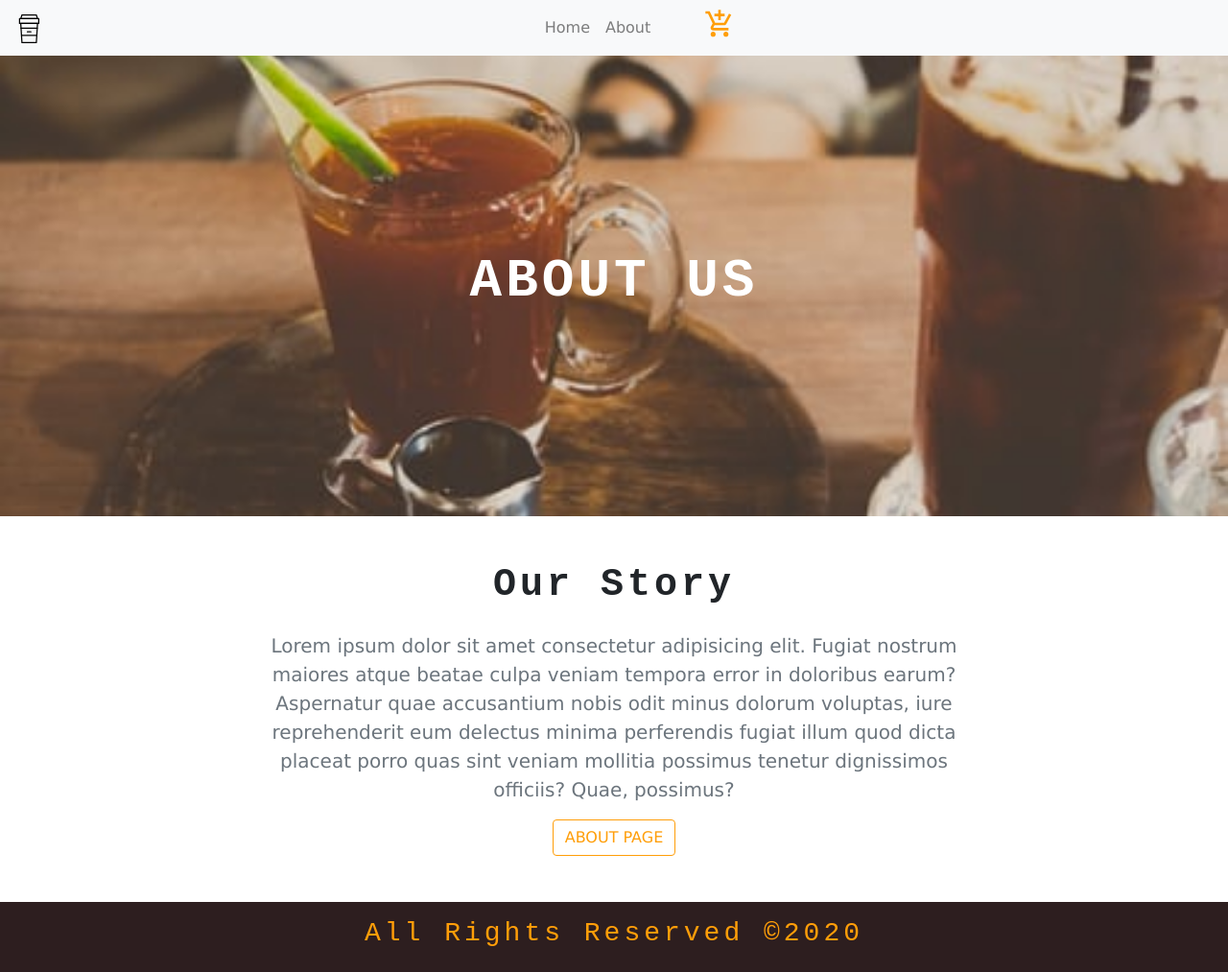
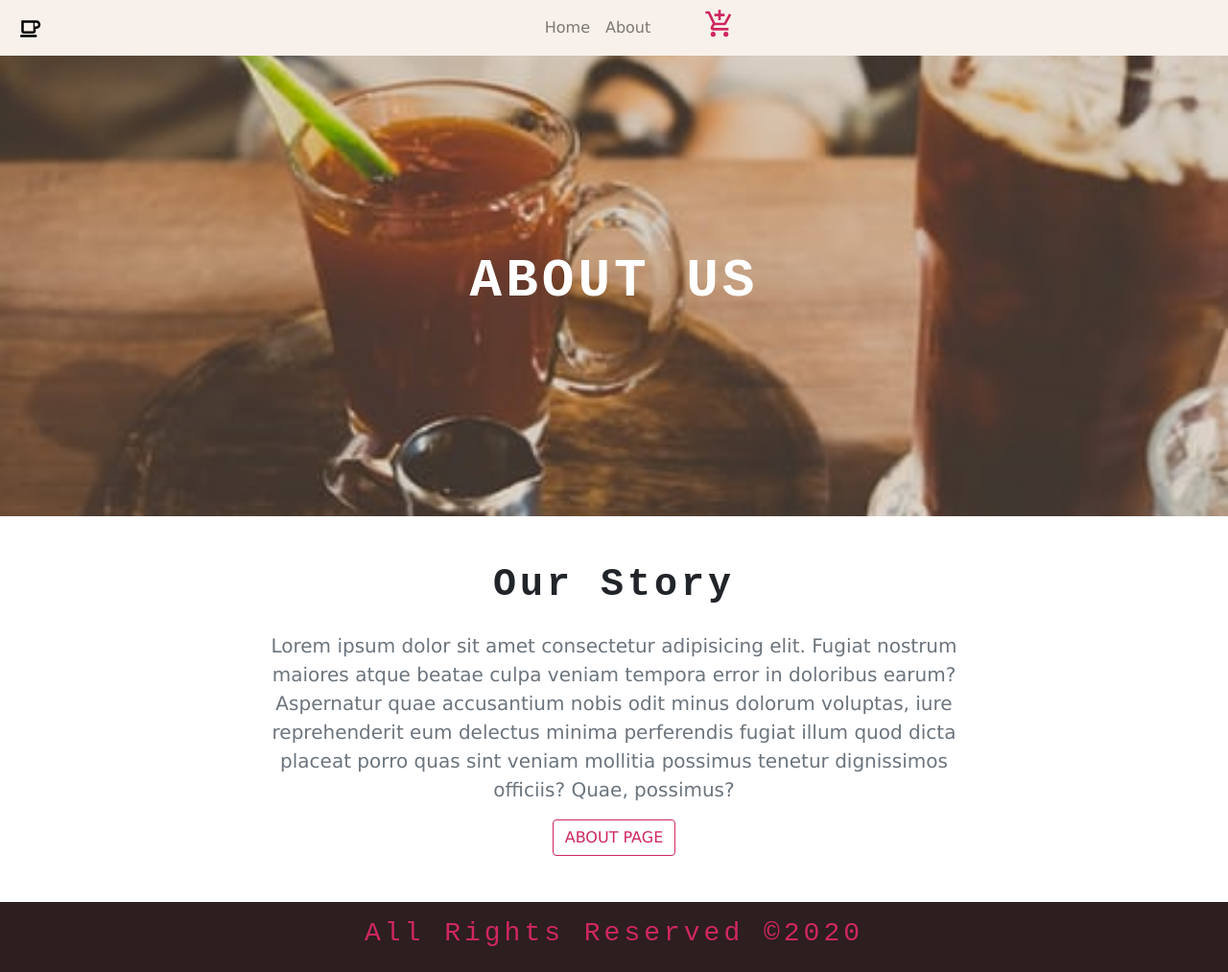
Before and after one commit to XiaoJenJen/coffee-shop, a Gatsby site: page /about in a window 1280 px wide. Shown: the whole page at 96% size. Built offline with nearby package versions, Linux system fonts and the light colour scheme; Gatsby itself is replaced by a stand-in of ours.

Commit message:
Finalize features

```diff
--- a/gatsby-config.js
+++ b/gatsby-config.js
@@ -42,7 +42,7 @@ module.exports = {
         background_color: `#663399`,
         theme_color: `#663399`,
         display: `minimal-ui`,
-        icon: `src/images/icon.svg`, // This path is relative to the root of the site.
+        icon: `src/images/logo_2.svg`, // This path is relative to the root of the site.
       },
     },
     // this (optional) plugin enables Progressive Web App + Offline functionality
--- a/src/components/global/navbar.js
+++ b/src/components/global/navbar.js
@@ -1,6 +1,6 @@
 import React, { Component } from "react"
 import { Link } from "gatsby"
-import logo from "../../images/logo.svg"
+import logo from "../../images/logo_2.svg"
 import { MdAddShoppingCart } from "react-icons/md"
 
 export default class Navbar extends Component {
@@ -31,7 +31,10 @@ export default class Navbar extends Component {
 
   render() {
     return (
-      <nav className="navbar navbar-expand-sm bg-light navbar-light">
+      <nav
+        className="navbar navbar-expand-sm navbar-light"
+        style={{ backgroundColor: "rgba(241, 227, 216, 0.5)" }}
+      >
         <Link to="/" className="navbar-brand">
           <img src={logo} width="30" height="30" alt="coffee" />
         </Link>
--- a/src/components/layout.css
+++ b/src/components/layout.css
@@ -1,9 +1,10 @@
 :root {
   --mainBrown: #2d1e1f;
-  --mainYellow: rgb(255, 158, 9);
-  --mainGrey: #ece8dc;
+  --mainPink: #ce2761;
+  --mainLightPink: rgba(243, 163, 178, 0.25);
   --mainWhite: #fff;
   --mainDark: #222;
+  /* #ece8dc rgb(255, 158, 9)*/
 }
 
 body {
@@ -23,11 +24,11 @@ h6 {
 }
 
 .text-yellow {
-  color: var(--mainYellow);
+  color: var(--mainPink);
 }
 .cart-icon {
   cursor: pointer;
-  color: var(--mainYellow);
+  color: var(--mainPink);
   font-size: 2rem;
 }
 
@@ -49,11 +50,11 @@ h6 {
 }
 
 .btn.btn-yellow {
-  color: var(--mainYellow);
-  border-color: var(--mainYellow);
+  color: var(--mainPink);
+  border-color: var(--mainPink);
 }
 .btn.btn-yellow:hover {
-  background: var(--mainYellow);
+  background: var(--mainPink);
   color: var(--mainBrown);
 }
 
@@ -63,5 +64,5 @@ h6 {
 
 .menu,
 .contact {
-  background: var(--mainGrey);
+  background: var(--mainLightPink);
 }
--- a/src/pages/index.js
+++ b/src/pages/index.js
@@ -26,7 +26,7 @@ const IndexPage = ({ data }) => (
 
 export const query = graphql`
   {
-    img: file(relativePath: { eq: "coffee_twin.jpg" }) {
+    img: file(relativePath: { eq: "coffee_home.jpg" }) {
       childImageSharp {
         fluid {
           ...GatsbyImageSharpFluid_tracedSVG
```
Also changed, not shown: src/images/about-background.jpeg (deleted), src/images/coffee_home.jpg (added), src/images/default.jpg (deleted), src/images/logo_2.svg (added).
